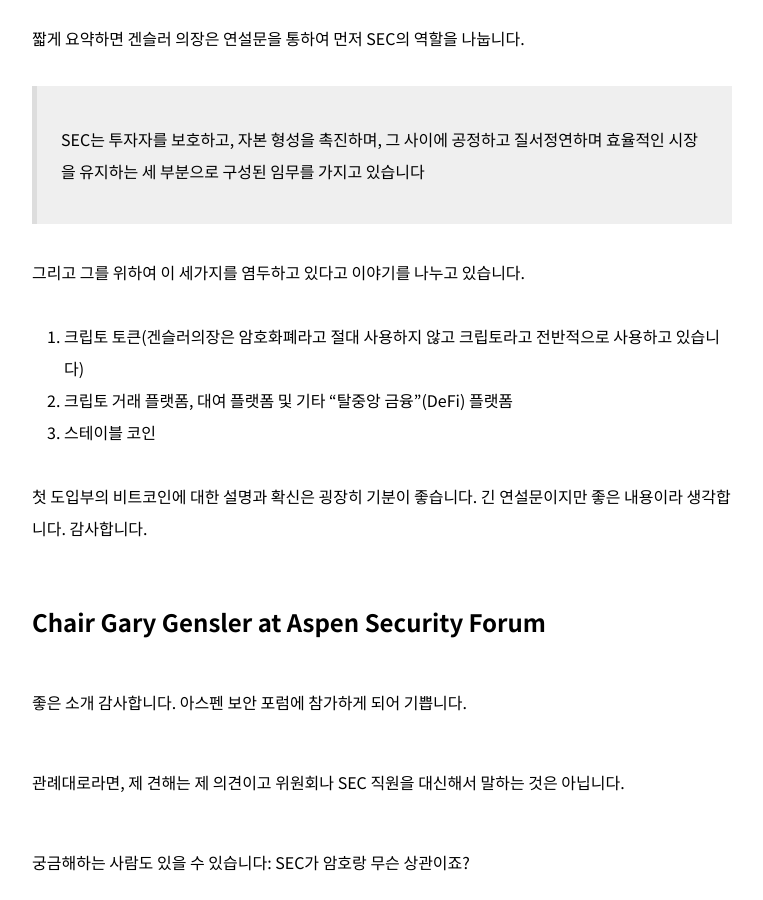
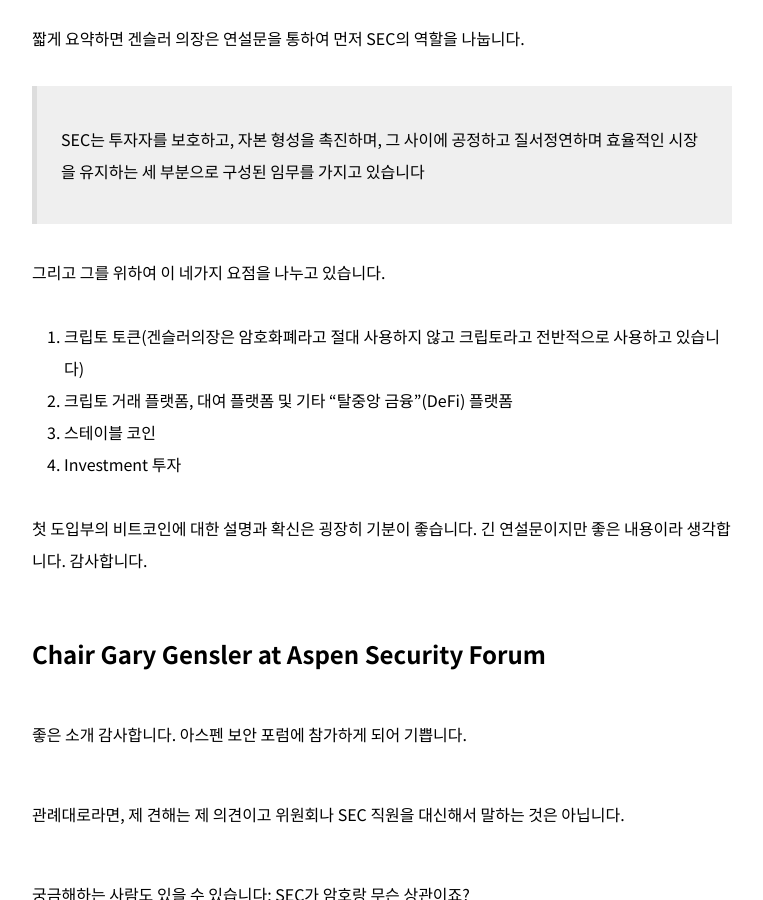
Before and after one commit to onebitco/onebitco.github.io, a Jekyll site: the page built from _posts/2021-08-03-겐슬러의장-Aspen-Security-포럼에서.md, in a window 1280 px wide and 900 px high, scrolled down 720 px. Shown: the whole window, without its empty margins (258-1021 px from the left). Built offline with Jekyll 4.4.1, drawn with Linux system fonts in a browser that asks for light colours.

Commit message:
point change

```diff
--- a/_posts/2021-08-03-겐슬러의장-Aspen-Security-포럼에서.md
+++ b/_posts/2021-08-03-겐슬러의장-Aspen-Security-포럼에서.md
@@ -13,11 +13,12 @@ tags: gensler, sec
 
 >SEC는 투자자를 보호하고, 자본 형성을 촉진하며, 그 사이에 공정하고 질서정연하며 효율적인 시장을 유지하는 세 부분으로 구성된 임무를 가지고 있습니다
 
-그리고 그를 위하여 이 세가지를 염두하고 있다고 이야기를 나누고 있습니다.
+그리고 그를 위하여 이 네가지 요점을 나누고 있습니다.
 
 1. 크립토 토큰(겐슬러의장은 암호화폐라고 절대 사용하지 않고 크립토라고 전반적으로 사용하고 있습니다)
 2. 크립토 거래 플랫폼, 대여 플랫폼 및 기타 "탈중앙 금융"(DeFi) 플랫폼
 3. 스테이블 코인
+4. Investment 투자
 
 첫 도입부의 비트코인에 대한 설명과 확신은 굉장히 기분이 좋습니다. 긴 연설문이지만 좋은 내용이라 생각합니다. 감사합니다.
 
```
